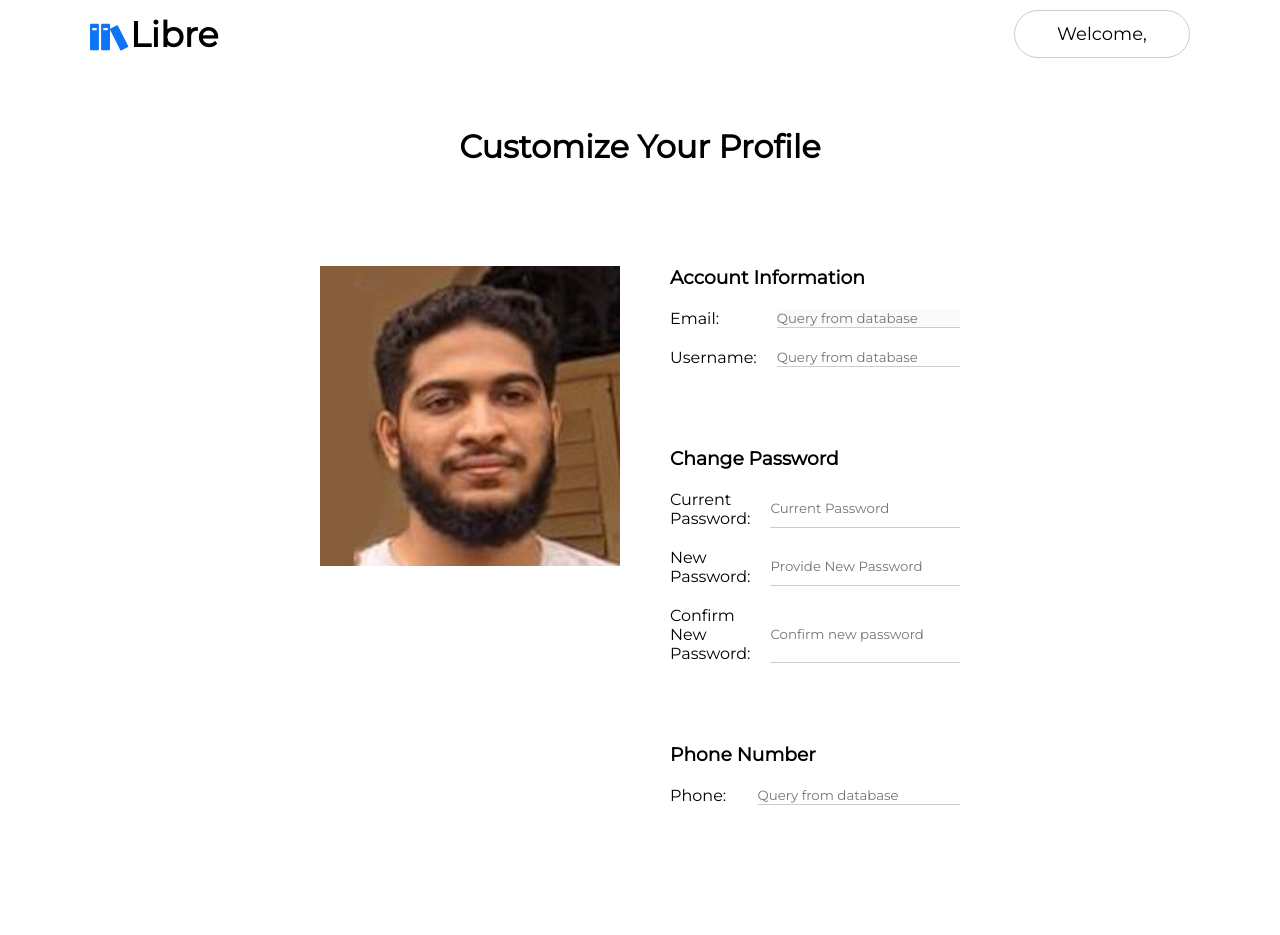
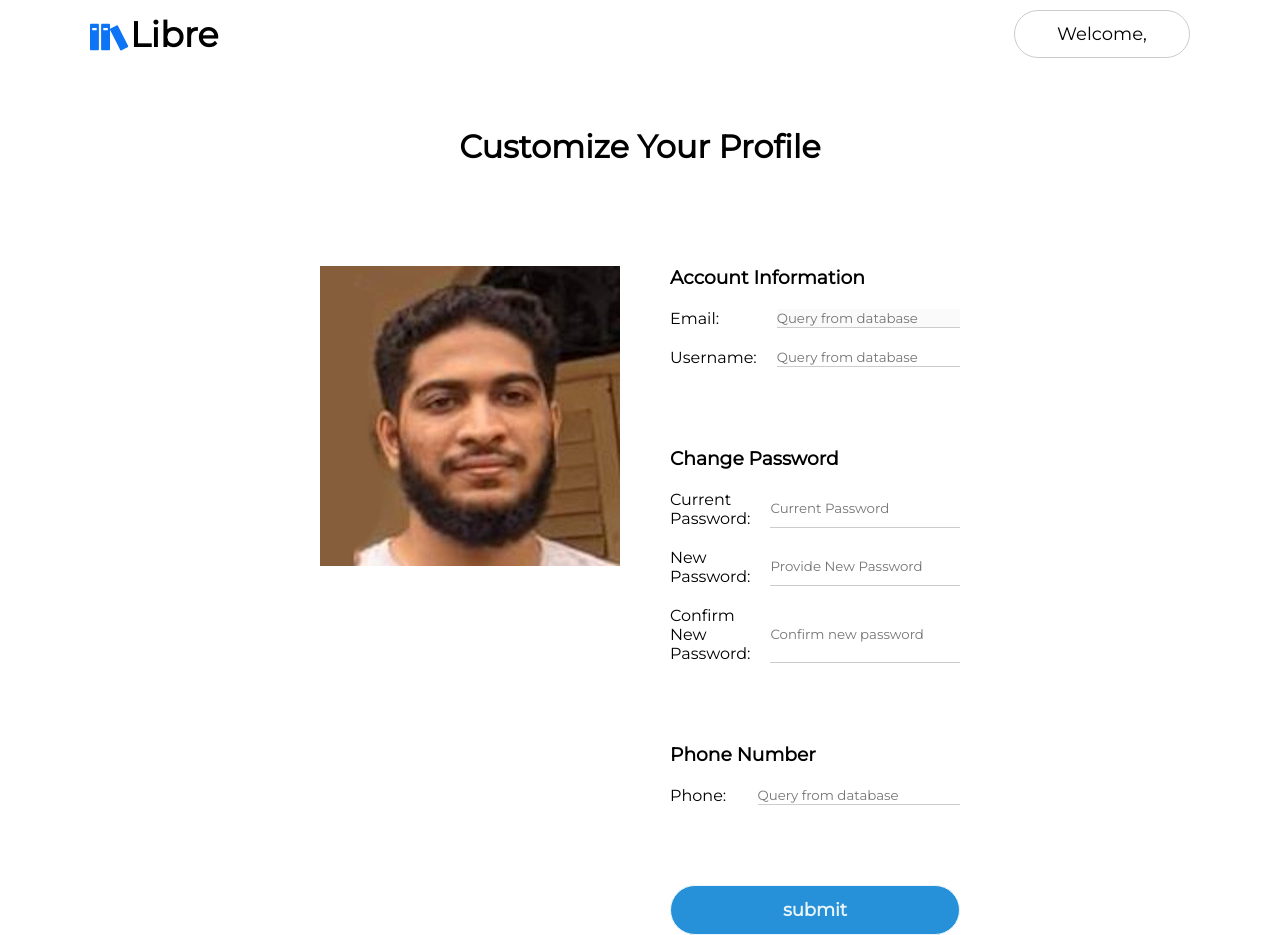
Before and after one commit to Team-Ente/Libre, a React (Create React App) app in the folder client/: page /user in a window 1280 px wide. Before the commit the page ends 885 px from the top, so only its background shows below. Built offline with nearby package versions, Linux system fonts and the light colour scheme.

Commit message:
submit button

```diff
--- a/client/src/pages/UserProfile/UserProfile.css
+++ b/client/src/pages/UserProfile/UserProfile.css
@@ -43,3 +43,17 @@
     border: none;
     border-bottom: 1px solid #2691d9;
 }
+.savebutton {
+    width: 150px;
+    height: 50px;
+    border: 1px solid;
+    background: #2691d9;
+    border-radius: 25px;
+    font-size: 18px;
+    color: #e9f4fb;
+    font-weight: 700;
+    cursor: pointer;
+    display: block;
+    margin: auto;
+    outline: none;
+}
--- a/client/src/pages/UserProfile/UserProfile.jsx
+++ b/client/src/pages/UserProfile/UserProfile.jsx
@@ -12,6 +12,7 @@ function UserProfile() {
             <Loggeduser />
         </div>
         <h1 className='userprofiletitle'>Customize Your Profile</h1>
+        <form>
 
         <div className='profilegrid'>
             {/* <div className='dp'> */}
@@ -48,9 +49,12 @@ function UserProfile() {
                     <input className='userinfoinput' type="text" name='phone' placeholder='Query from database' required />
                 </div>
             </div>
+            <input className='savebutton' type={"submit"} value="submit" />
 
             </div>
         </div>
+        </form>
+
     </div>
 
   )
```
